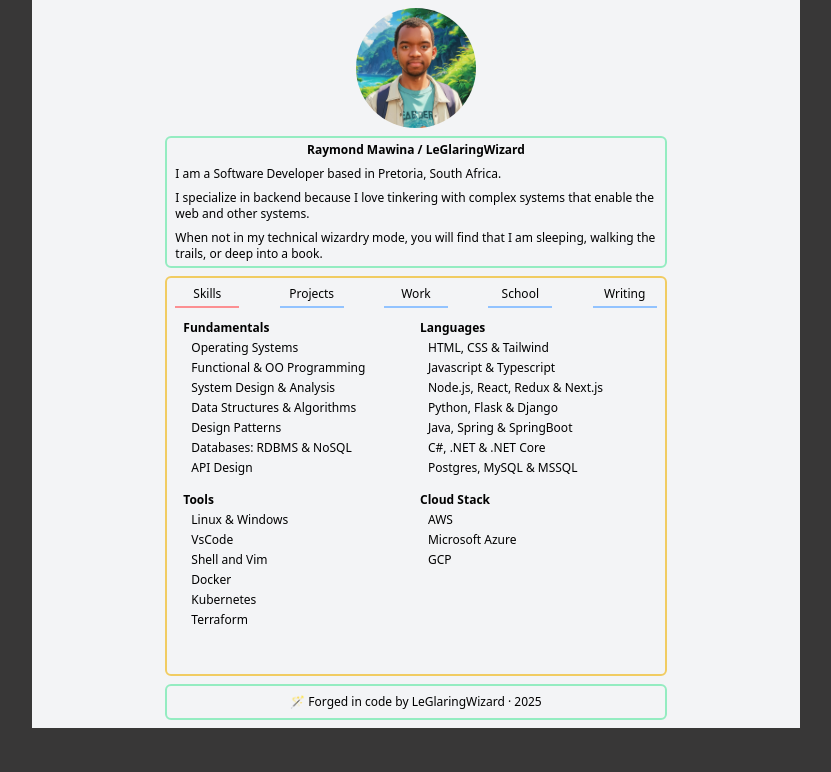
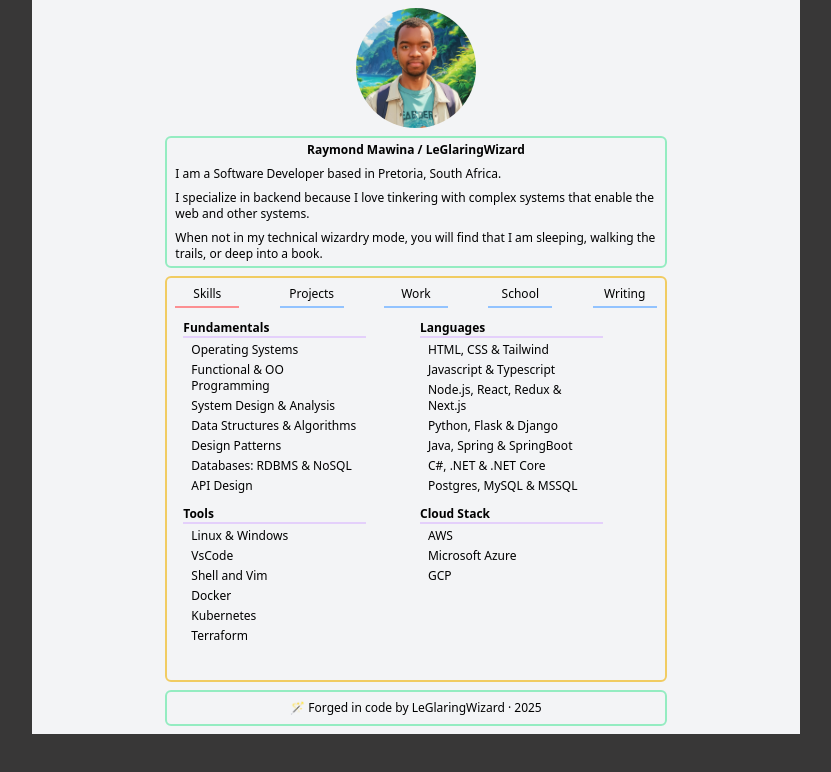
Before and after one commit to mfanaKoPitori/portfolio, a Next.js app: page / in a window 1280 px wide. Shown: the top 772 px of the page, without its empty margins (224-1055 px from the left). Built offline with nearby package versions, Linux system fonts and the light colour scheme.

Commit message:
fix: changed skill category widths

```diff
--- a/pages/index.tsx
+++ b/pages/index.tsx
@@ -88,9 +88,11 @@ export default function Home() {
               //make this scrollable if too long
               <section className="grid space-y-2">
                 <ul className="grid grid-cols-2 gap-2 space-y-1">
-                  <li>
+                  <li className="w-4/5">
                     <section>
-                      <h3 className="font-bold">Fundamentals</h3>
+                      <h3 className="font-bold border-b-2 border-purple-400/30">
+                        Fundamentals
+                      </h3>
                       <ul className="space-y-1 min-h-22 lg:min-h-35 mt-1 px-2">
                         <li>Operating Systems</li>
                         <li>Functional & OO Programming</li>
@@ -103,9 +105,11 @@ export default function Home() {
                     </section>
                   </li>
 
-                  <li>
+                  <li className="w-4/5">
                     <section>
-                      <h3 className="font-bold">Languages</h3>
+                      <h3 className="font-bold border-b-2 border-purple-400/30">
+                        Languages
+                      </h3>
                       <ul className="space-y-1 min-h-22 lg:min-h-35 mt-1 px-2">
                         <li>HTML, CSS & Tailwind</li>
                         <li>Javascript & Typescript</li>
@@ -118,9 +122,11 @@ export default function Home() {
                     </section>
                   </li>
 
-                  <li>
+                  <li className="w-4/5">
                     <section>
-                      <h3 className="font-bold">Tools</h3>
+                      <h3 className="font-bold border-b-2 border-purple-400/30">
+                        Tools
+                      </h3>
                       <ul className="space-y-1 min-h-22 lg:min-h-35 mt-1 px-2">
                         <li>Linux & Windows</li>
                         <li>VsCode</li>
@@ -132,9 +138,11 @@ export default function Home() {
                     </section>
                   </li>
 
-                  <li>
+                  <li className="w-4/5">
                     <section>
-                      <h3 className="font-bold">Cloud Stack</h3>
+                      <h3 className="font-bold border-b-2 border-purple-400/30">
+                        Cloud Stack
+                      </h3>
                       <ul className="space-y-1 min-h-22 lg:min-h-35 mt-1 px-2">
                         <li>AWS</li>
                         <li>Microsoft Azure</li>
```
